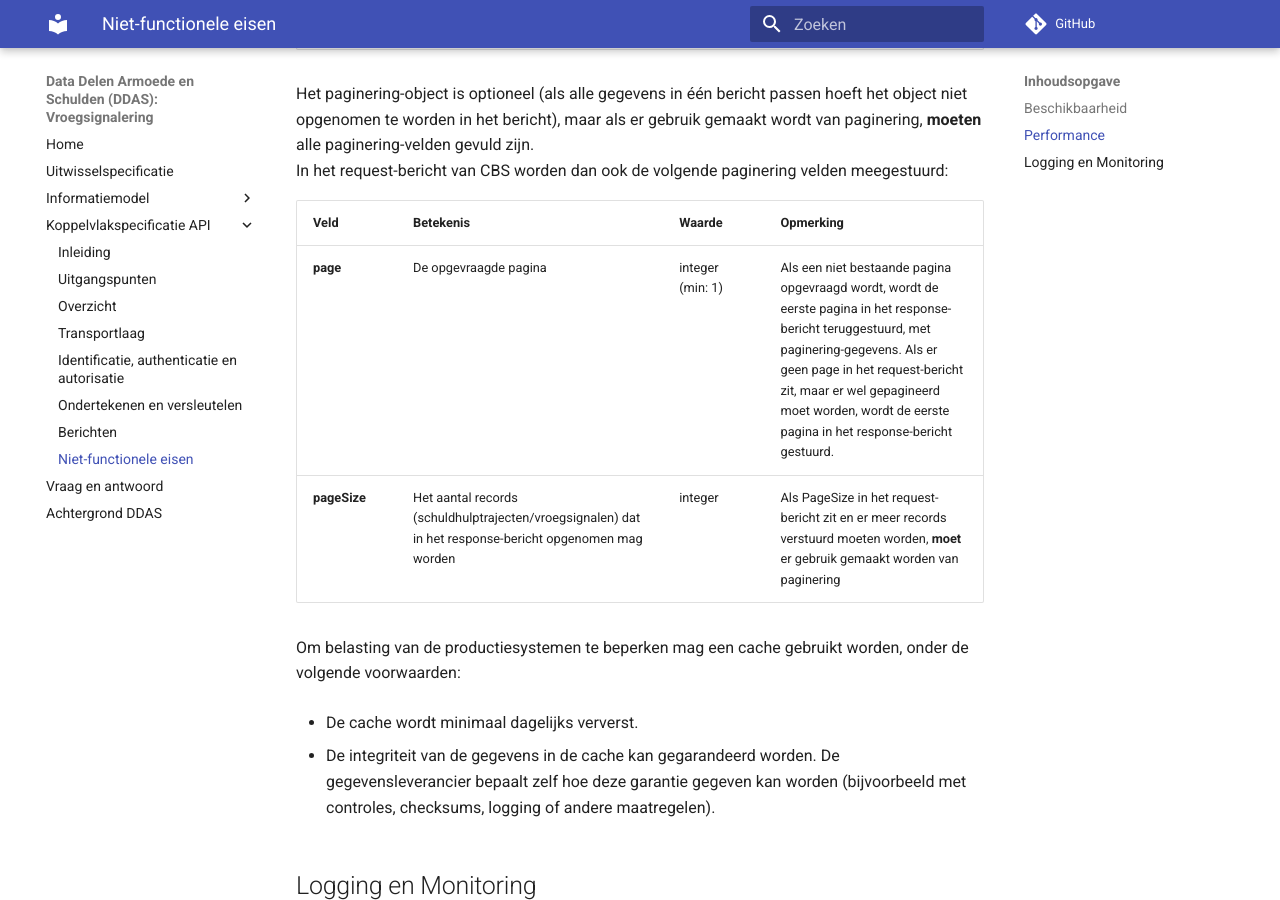
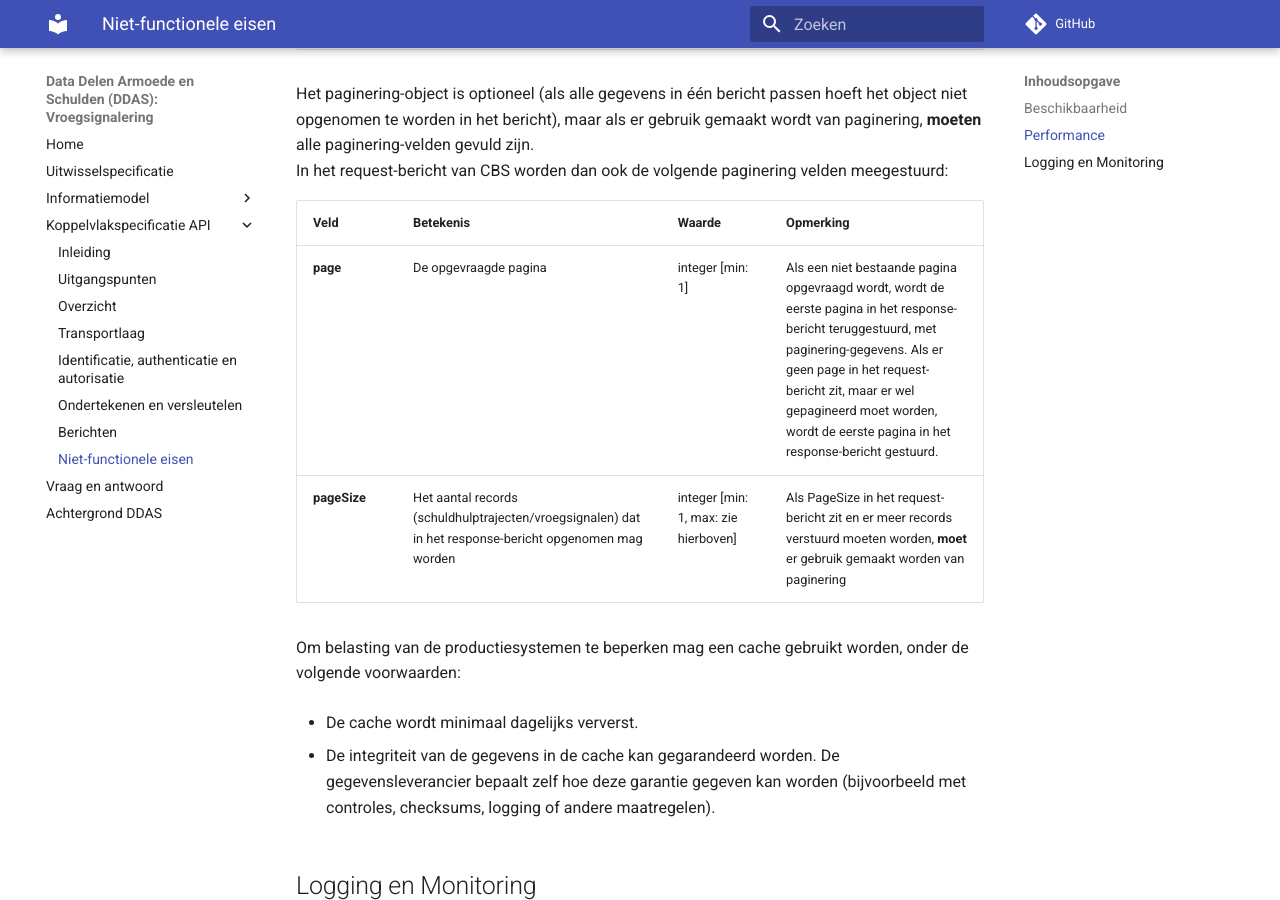
Before and after one commit to VNG-Realisatie/ddas-vroegsignalering, an MkDocs documentation site: the page built from docs/api/non-functionals.md, in a window 1280 px wide and 900 px high, scrolled down 1279 px. Built offline with MkDocs 1.6.1 and Material for MkDocs 9.7.7, drawn with Linux system fonts in a browser that asks for light colours; comment, search, counter and statistics services are not loaded; the version menu is left out.

Commit message:
Update non-functionals.md

```diff
--- a/docs/api/non-functionals.md
+++ b/docs/api/non-functionals.md
@@ -34,8 +34,8 @@ In het request-bericht van CBS worden dan ook de volgende paginering velden meeg
 
 | Veld | Betekenis | Waarde | Opmerking |
 |------|-----------|--------|-----------|
-| **page** | De opgevraagde pagina | integer (min: 1) | Als een niet bestaande pagina opgevraagd wordt, wordt de eerste pagina in het response-bericht teruggestuurd, met paginering-gegevens. Als er geen page in het request-bericht zit, maar er wel gepagineerd moet worden, wordt de eerste pagina in het response-bericht gestuurd. |
-| **pageSize** | Het aantal records (schuldhulptrajecten/vroegsignalen) dat in het response-bericht opgenomen mag worden | integer | Als PageSize in het request-bericht zit en er meer records verstuurd moeten worden, **moet** er gebruik gemaakt worden van paginering |
+| **page** | De opgevraagde pagina | integer [min: 1] | Als een niet bestaande pagina opgevraagd wordt, wordt de eerste pagina in het response-bericht teruggestuurd, met paginering-gegevens. Als er geen page in het request-bericht zit, maar er wel gepagineerd moet worden, wordt de eerste pagina in het response-bericht gestuurd. |
+| **pageSize** | Het aantal records (schuldhulptrajecten/vroegsignalen) dat in het response-bericht opgenomen mag worden | integer [min: 1, max: zie hierboven] | Als PageSize in het request-bericht zit en er meer records verstuurd moeten worden, **moet** er gebruik gemaakt worden van paginering |
 
 
 Om belasting van de productiesystemen te beperken mag een cache gebruikt worden, onder de volgende voorwaarden:
```
